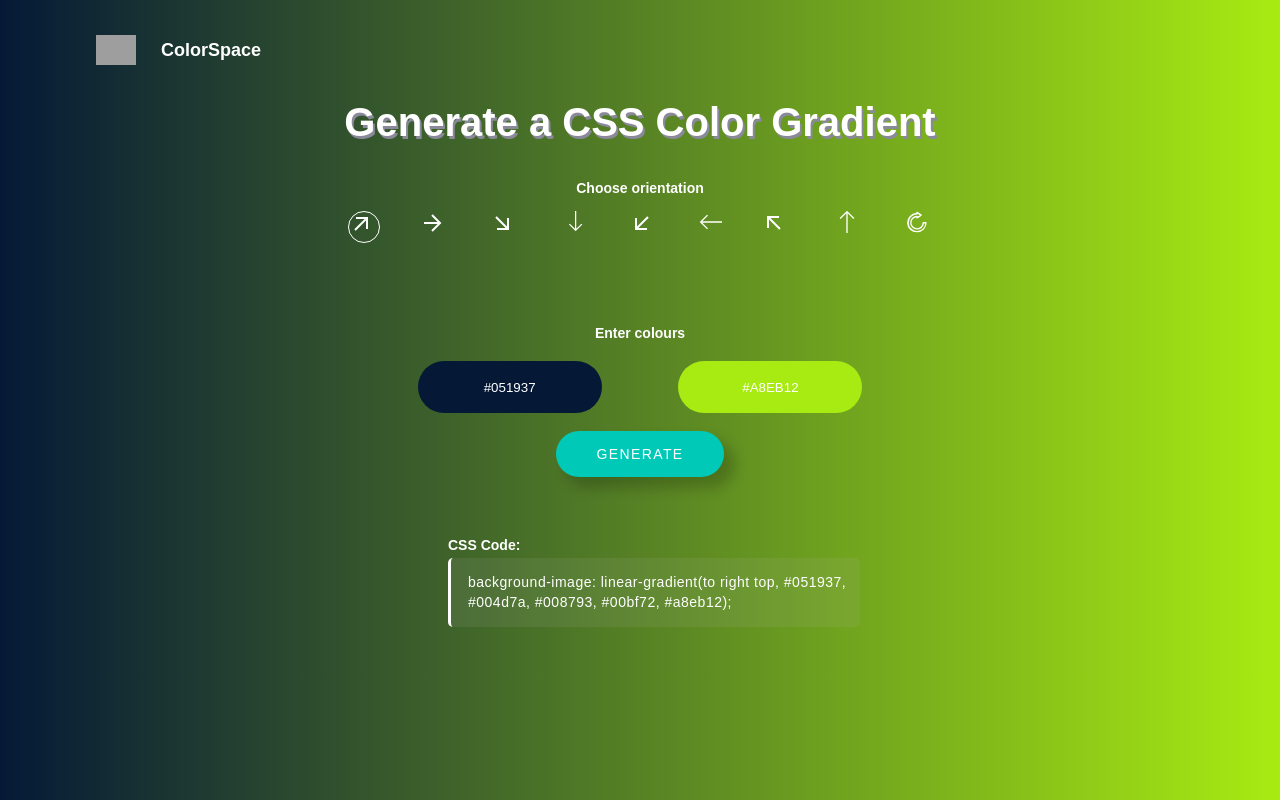
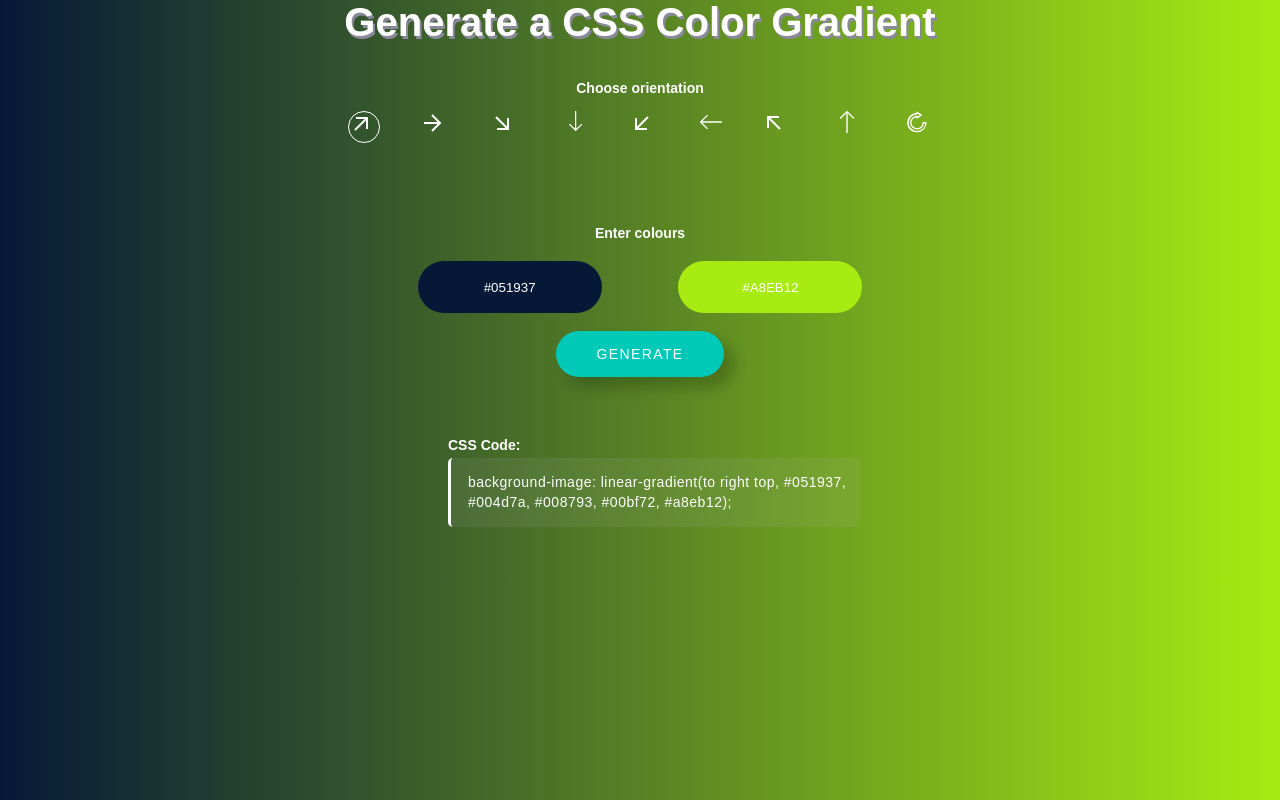
Before and after one commit to kjstarun/mycolorspace.github.io, a plain HTML site: page index.html in a window 1280 px wide. Drawn offline with Linux system fonts and the light colour scheme; grey boxes are pictures that could not be loaded.

Commit message:
Update index.html

```diff
--- a/index.html
+++ b/index.html
@@ -236,13 +236,13 @@
 </style>
 
 <body id="body">
-    <header class="header-container">
+<!--     <header class="header-container">
         <div class="logo">
             <img src="https://mycolor.space/img/color-space-logo.png" alt="color space logo" title="Color Space"
                 height="30px">
             <div class="logo-text">ColorSpace</div>
         </div>
-    </header>
+    </header> -->
     <div class="content-container">
         <h1 class="content">Generate a CSS Color Gradient</h1>
     </div>
```
